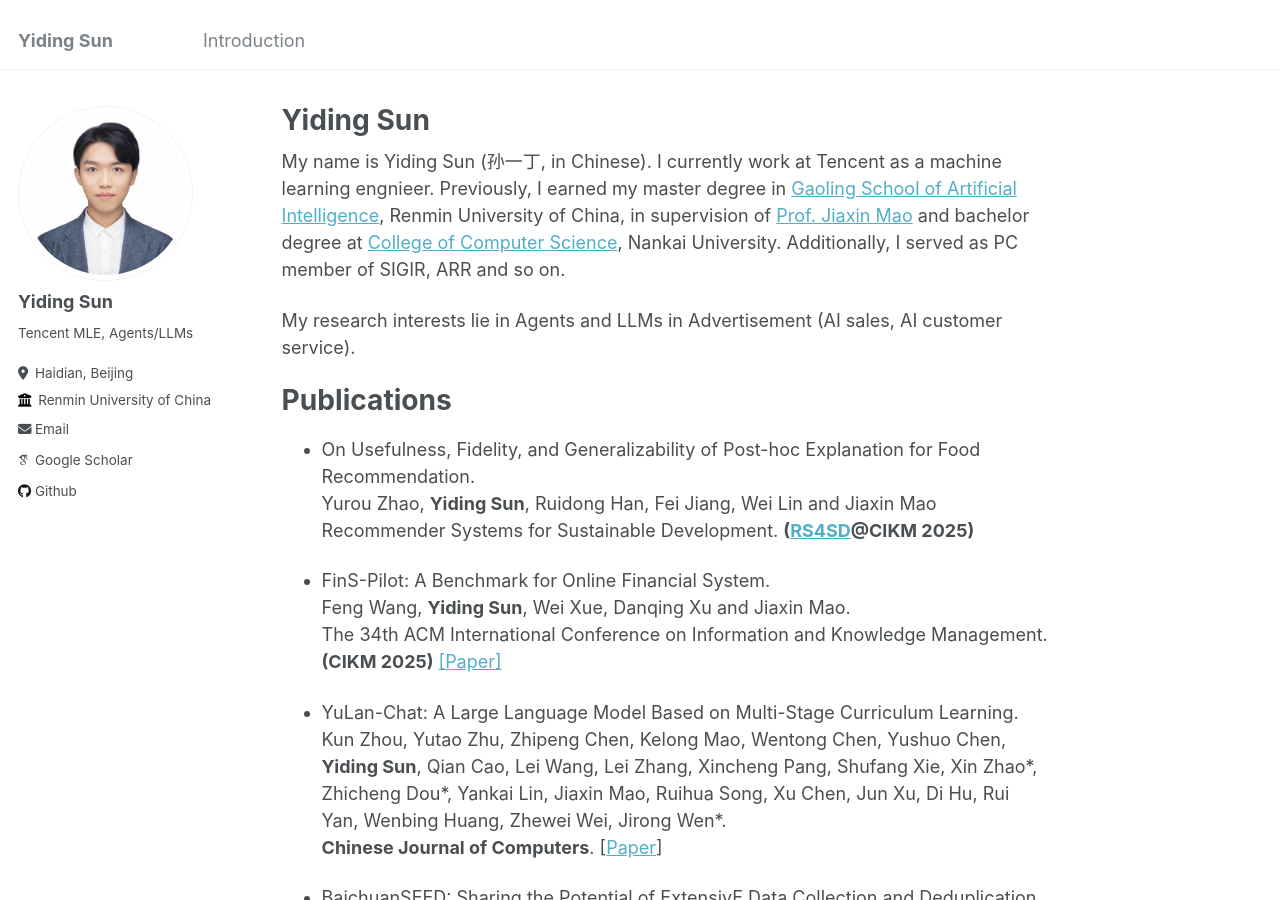
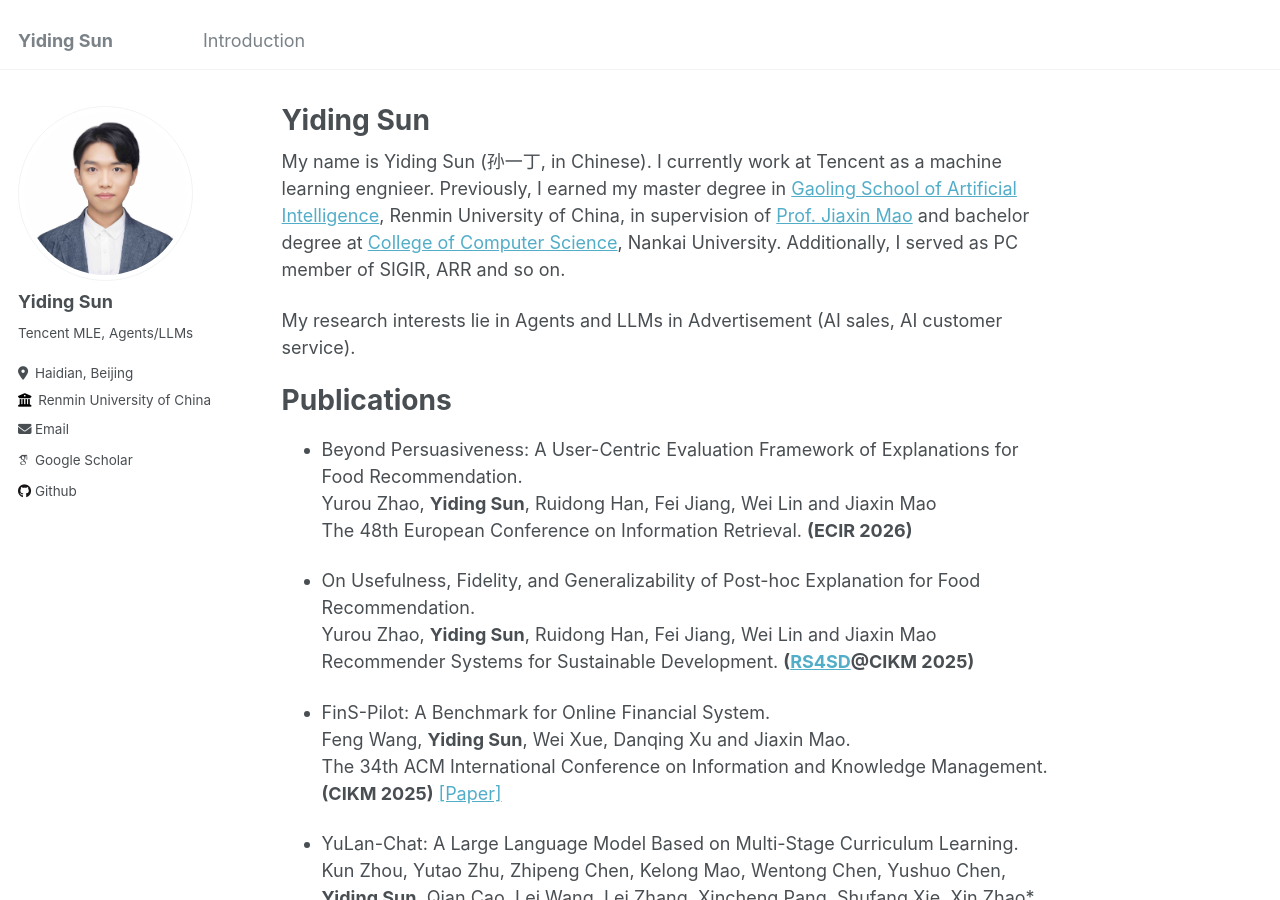
Before and after one commit to Emanual20/Emanual20.github.io, a Jekyll site: the page built from _pages/about.md, in a window 1280 px wide and 900 px high. Built offline with Jekyll 4.4.1, drawn with Linux system fonts in a browser that asks for light colours; some web fonts are replaced; some of the changed text lies outside the part shown.

Commit message:
Update about.md

```diff
--- a/_pages/about.md
+++ b/_pages/about.md
@@ -14,6 +14,10 @@ My research interests lie in Agents and LLMs in Advertisement (AI sales, AI cust
 
 Publications
 ======
+
+* Beyond Persuasiveness: A User-Centric Evaluation Framework of Explanations for Food Recommendation. \
+Yurou Zhao, **Yiding Sun**, Ruidong Han, Fei Jiang, Wei Lin and Jiaxin Mao \
+The 48th European Conference on Information Retrieval. **(ECIR 2026)**
 
 * On Usefulness, Fidelity, and Generalizability of Post-hoc Explanation for Food Recommendation. \
 Yurou Zhao, **Yiding Sun**, Ruidong Han, Fei Jiang, Wei Lin and Jiaxin Mao \
@@ -68,9 +72,9 @@ Experience
 News
 ======
 
-* ***2025.10.1***, One research paper is accepted by RS4SD'25, workshop co-located with CIKM'25.
-* ***2025.8.5***, One paper is accepted by CIKM'25.
-* ***2025.2.18***, I served as PC member of SIGIR'25.
+* ***25.12.17***, One paper is accepted by ECIR'26.
+* ***25.8.5***, One paper is accepted by CIKM'25.
+* ***25.2.18***, I served as PC member of SIGIR'25.
 
 Honors and Awards
 ======
```
